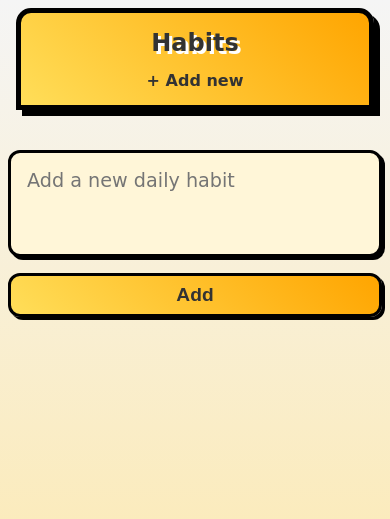
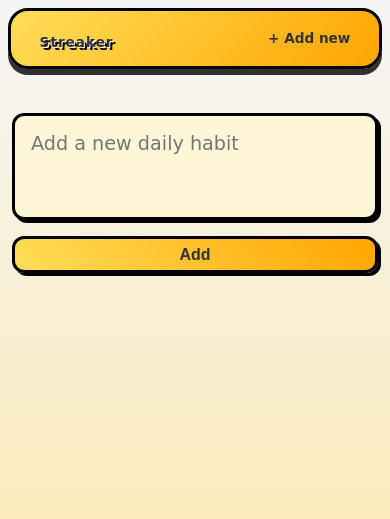
Before and after one commit to sidiq20/flask-habit-tracker, a Flask app: template templates/add_habit.html in a window 390 px wide. Shown: the top 519 px of the page. Run offline with Flask 3, Linux system fonts and the light colour scheme; the template is opened without the code that fills it, so the values that code supplies are empty.

```diff
--- a/static/css/main.css
+++ b/static/css/main.css
@@ -71,34 +71,49 @@ body {
 
 .header {
   display: flex;
-  background: linear-gradient(45deg, #ffde59, #ffa500);
+  background: linear-gradient(135deg, #ffde59 0%, #ffa500 100%);
   color: #333;
   justify-content: space-between;
   align-items: center;
-  border: 5px solid black;
-  border-radius: 15px 15px 0px 0px;
-  padding: 1rem;
-  margin-top: 1rem;
-  box-shadow: 6px 6px 0px black;
+  border: 4px solid black;
+  border-radius: 20px;
+  padding: 1.2rem 2rem;
+  margin: 1rem auto;
+  box-shadow: 0 8px 0 rgba(0, 0, 0, 0.8);
+  position: relative;
+  transform-style: preserve-3d;
+  transition: transform 0.2s ease, box-shadow 0.2s ease;
+}
+
+.header:active {
+  transform: translateY(4px);
+  box-shadow: 0 4px 0 rgba(0, 0, 0, 0.8);
 }
 
 .header__link {
   text-decoration: none;
   color: #333;
   font-weight: bold;
-  transition: transform 0.3s ease, color 0.3s ease;
+  padding: 0.5rem 1rem;
+  border-radius: 12px;
+  border: 3px solid transparent;
+  transition: all 0.3s ease;
+  position: relative;
 }
 
 .header__link:hover {
-  color: #ff6347;
-  transform: scale(1.1);
+  color: #000;
+  border-color: #000;
+  background: rgba(255, 255, 255, 0.2);
+  transform: translateY(-2px);
 }
 
 .header__logo {
   margin: 0;
-  font-size: 2rem;
+  font-size: 2.2rem;
   font-weight: bold;
-  text-shadow: 3px 3px #fff;
+  text-shadow: 2px 2px 0 #fff, 4px 4px 0 #000;
+  letter-spacing: 1px;
 }
 
 .form {
@@ -147,43 +162,52 @@ body {
 
 .dates {
   display: flex;
-  justify-content: space-around;
+  justify-content: center;
   color: #333;
   font-size: 1.1rem;
-  margin-bottom: 2.5rem;
+  margin: 1.5rem 0;
   flex-wrap: wrap;
-  gap: 0.5rem;
+  gap: 0.75rem;
 }
 
 .dates__link {
   color: inherit;
   text-decoration: none;
   outline: none;
-  padding: 0.25rem 0.75rem;
-  border-radius: 12px;
-  border: 2px solid black;
+  padding: 0.5rem 1rem;
+  border-radius: 15px;
+  border: 3px solid black;
   background-color: #fff2d8;
   font-weight: bold;
-  transition: transform 0.3s ease, background-color 0.3s ease;
-  box-shadow: 3px 3px 0px black;
-  min-width: 3.5rem;
+  transition: all 0.3s ease;
+  box-shadow: 0 4px 0 rgba(0, 0, 0, 0.8);
+  min-width: 4rem;
   text-align: center;
+  position: relative;
 }
 
 .dates__link--current {
-  background: #ffde59;
-  border-color: #333;
+  background: linear-gradient(135deg, #ffde59 0%, #ffa500 100%);
+  transform: translateY(-2px);
+  box-shadow: 0 6px 0 rgba(0, 0, 0, 0.8);
 }
 
 .dates__link:not(.dates__link--current):hover {
   background: #ffa500;
-  transform: scale(1.1);
+  transform: translateY(-2px);
+  box-shadow: 0 6px 0 rgba(0, 0, 0, 0.8);
+}
+
+.dates__link:active {
+  transform: translateY(2px);
+  box-shadow: 0 2px 0 rgba(0, 0, 0, 0.8);
 }
 
 .date {
   display: flex;
   flex-direction: column;
   align-items: center;
+  gap: 0.25rem;
 }
 
 .habit-list {
@@ -341,16 +365,36 @@ body {
 /* Responsive Design */
 @media screen and (max-width: 768px) {
   .header {
-    margin: 0.5rem 1rem;
+    margin: 0.75rem 1rem;
+    padding: 0.75rem 1.25rem;
+    border-width: 3px;
+    box-shadow: 0 6px 0 rgba(0, 0, 0, 0.8);
+  }
+
+  .header__logo {
+    font-size: 1.75rem;
+    text-shadow: 1px 1px 0 #fff, 3px 3px 0 #000;
+  }
+
+  .header__link {
+    font-size: 0.9rem;
+    padding: 0.4rem 0.8rem;
+  }
+
+  .main {
     padding: 0.75rem;
   }
 
-  .header__logo {
-    font-size: 1.5rem;
+  .dates {
+    margin: 1rem 0;
+    gap: 0.5rem;
   }
 
-  .main {
-    padding: 0.5rem;
+  .dates__link {
+    padding: 0.4rem 0.8rem;
+    font-size: 0.9rem;
+    min-width: 3.5rem;
+    border-width: 2px;
   }
 
   .habit {
@@ -366,26 +410,47 @@ body {
   .habit.completed {
     grid-template-columns: 1fr;
   }
-
-  .dates {
-    margin-bottom: 1.5rem;
-  }
-
-  .dates__link {
-    font-size: 0.9rem;
-    padding: 0.2rem 0.5rem;
-  }
 }
 
 @media screen and (max-width: 480px) {
   .header {
-    flex-direction: column;
-    gap: 0.5rem;
-    text-align: center;
+    margin: 0.5rem;
+    padding: 0.6rem 1rem;
+    flex-direction: row;
+    align-items: center;
+  }
+
+  .header__logo {
+    font-size: 1.5rem;
+  }
+
+  .header__link {
+    font-size: 0.85rem;
+    padding: 0.3rem 0.6rem;
+  }
+
+  .dates {
+    justify-content: center;
+    margin: 0.75rem 0;
+  }
+
+  .dates__link {
+    display: none;
+    padding: 0.3rem 0.6rem;
+    font-size: 0.85rem;
+    min-width: 3rem;
+  }
+
+  /* Show only 3 dates on mobile */
+  .dates__link:nth-child(3),
+  .dates__link:nth-child(4),
+  .dates__link:nth-child(5) {
+    display: block;
   }
 
   .habit {
     grid-template-columns: 1fr;
+    padding: 0.6rem;
   }
 
   .habit__elements {
@@ -399,11 +464,21 @@ body {
   }
 
   .habit__name {
-    font-size: 1.1rem;
+    font-size: 1rem;
+  }
+
+  .habit__button--delete,
+  .habit__button--uncomplete,
+  .habit__link {
+    font-size: 0.85rem;
+    padding: 0.4rem 0.8rem;
+    min-width: 70px;
   }
 
   .form__button {
     width: 100%;
     align-self: center;
+    font-size: 1rem;
+    padding: 0.4rem 1rem;
   }
 }
--- a/templates/layout.html
+++ b/templates/layout.html
@@ -26,7 +26,7 @@
     {% endwith %}
 
     <header class="header">
-      <h1 class="header__logo"><a href="{{ url_for('habits.index') }}" class="header__link">Habits</a></h1>
+      <h1 class="header__logo"><a href="{{ url_for('habits.index') }}" class="header__link">Streaker</a></h1>
       {% if "add" not in request.endpoint %}
         <a href="{{ url_for('habits.add_habit') }}" class="header__link">+ Add new</a>
       {% endif %}
```
